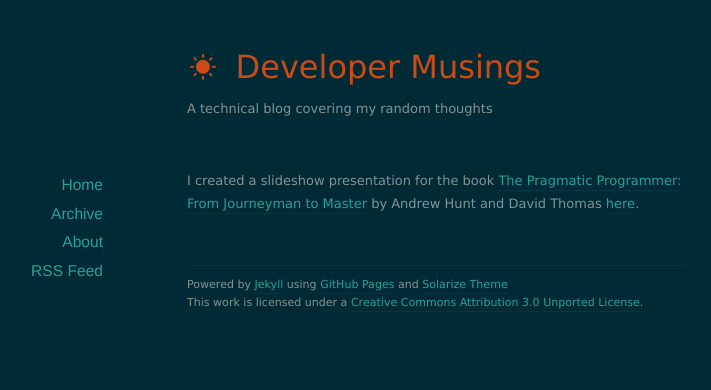
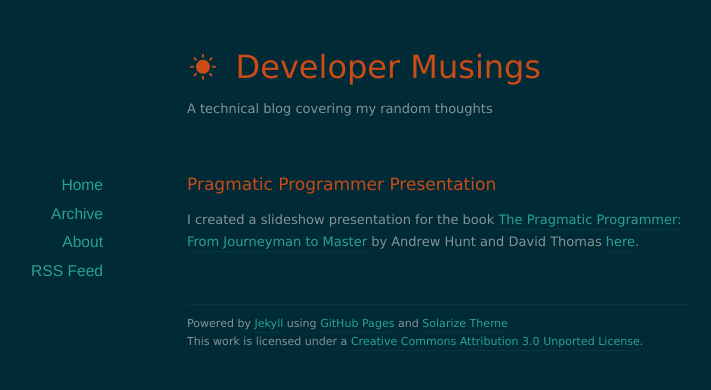
Before and after one commit to bpruitt-goddard/bpruitt-goddard.github.io, a Jekyll site: the page built from _posts/2013-11-09-pragmatic-programmer-presentation.md, in a window 1280 px wide. Shown: the top 390 px of the page, without its empty margins (203-914 px from the left). Built offline with Jekyll 4.4.1, drawn with Linux system fonts in a browser that asks for light colours; nearby versions of some CDN libraries.

Commit message:
Rename Pragmatic post to avoid conflict with repo

```diff
--- a/_posts/2013-11-09-pragmatic-programmer-slideshow.md
+++ b/_posts/2013-11-09-pragmatic-programmer-presentation.md
@@ -1,6 +1,8 @@
 ---
 layout: default
-title: "Pragmatic Programmer Slideshow"
+title: "Pragmatic Programmer Presentation"
 ---
 
+# Pragmatic Programmer Presentation
+
 I created a slideshow presentation for the book [The Pragmatic Programmer: From Journeyman to Master](http://www.amazon.com/The-Pragmatic-Programmer-Journeyman-Master/dp/020161622X) by Andrew Hunt and David Thomas [here](http://bpruitt-goddard.github.io/pragmatic-programmer-slideshow/).
```
